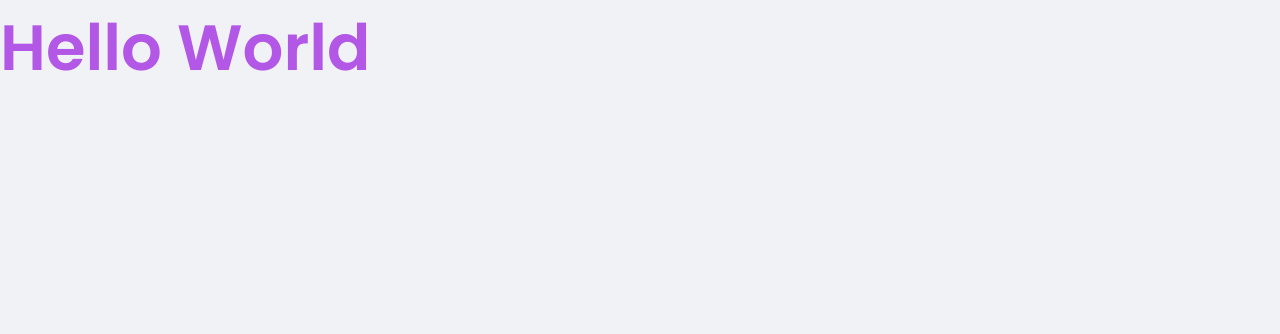
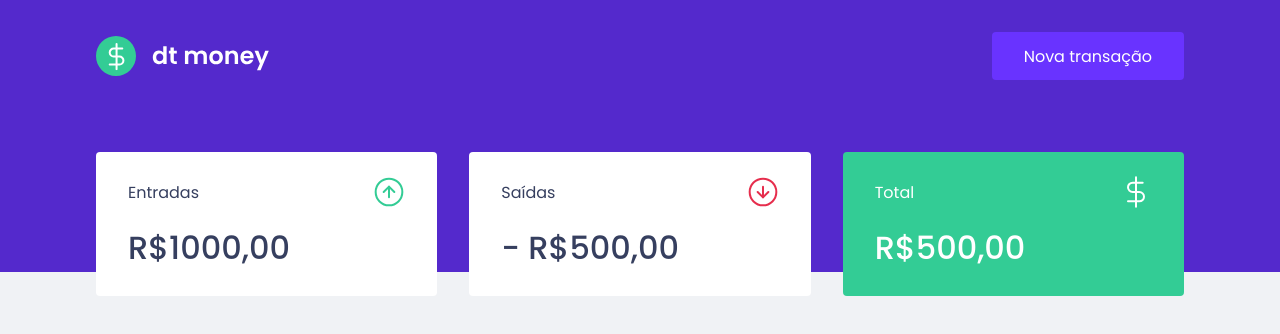
Before and after one commit to shuuwolf/dtmoney, a React (Create React App) app: page / in a window 1280 px wide. Shown: the top 334 px of the page. Built offline with nearby package versions, Linux system fonts and the light colour scheme.

Commit message:
Editando Dashboard

```diff
--- a/public/index.html
+++ b/public/index.html
@@ -6,7 +6,7 @@
     <meta charset="utf-8" />
     <meta name="viewport" content="width=device-width, initial-scale=1" />
     <link rel="shortcut icon" href="favicon.png" type="image/png">
-    <link href="https://fonts.googleapis.com/css2?family=Poppins:wght@400;600&display=swap" rel="stylesheet">
+    <link href="https://fonts.googleapis.com/css2?family=Poppins:wght@400;500;600&display=swap" rel="stylesheet">
     <title>dtMoney</title>
   </head>
   <body>
--- a/src/App.tsx
+++ b/src/App.tsx
@@ -1,16 +1,13 @@
-import styled from 'styled-components'
+import { Dashboard } from './components/Dashboard';
+import { Header } from './components/Header';
 import { GlobalStyle } from './styles/global';
-
-const Title = styled.h1`
-  font-size: 64px;
-  color: #B257e6;
-`
 
 export function App() {
   return (
-    <div className="App">
-      <Title>Hello World</Title>
+    <>
+      <Header />
+      <Dashboard />
       <GlobalStyle />
-    </div>
+    </>
   );
 }
--- /dev/null
+++ b/src/components/Dashboard/index.tsx
@@ -0,0 +1,10 @@
+import { Summary } from '../Summary';
+import { Container } from './styles';
+
+export function Dashboard(){
+    return (
+        <Container>
+            <Summary />
+        </Container>
+    );
+}
--- /dev/null
+++ b/src/components/Dashboard/styles.ts
@@ -0,0 +1,9 @@
+import styled from "styled-components";
+
+export const Container = styled.main`
+    width:100%;
+    max-width:1120px;
+    margin:0 auto;
+    padding:2.5rem 1rem;
+
+`
--- /dev/null
+++ b/src/components/Header/index.tsx
@@ -0,0 +1,15 @@
+import logoImg from '../../assets/logo.svg'
+import { Container, Content } from './styles'
+
+export function Header(){
+    return (
+        <Container>
+            <Content>
+            <img src={logoImg} alt="dt money logo" />
+            <button type="button">
+                Nova transação
+            </button>
+            </Content>
+        </Container>
+    )
+}
--- /dev/null
+++ b/src/components/Header/styles.ts
@@ -0,0 +1,29 @@
+import styled from 'styled-components';
+
+export const Container = styled.header `
+    background: var(--blue);
+`
+
+export const Content = styled.div`
+    max-width:1120px;
+    margin:0 auto;
+    padding:2rem 1rem 12rem;
+    display: flex;
+    align-items: center;
+    justify-content: space-between;
+
+    button{
+        font-size:1rem;
+        color: #fff;
+        background:var(--blue-light);
+        border:0;
+        padding:0 2rem;
+        border-radius:0.25rem;
+        height: 3rem;
+        transition: filter 0.2s;
+
+        &:hover{
+            filter:brightness(0.9)
+        }
+    }
+`
--- /dev/null
+++ b/src/components/Summary/index.tsx
@@ -0,0 +1,34 @@
+import IncomeImg from '../../assets/income.svg'
+import OutcomeImg from '../../assets/outcome.svg'
+import totalImg from '../../assets/total.svg'
+import { Container } from "./styles";
+
+export function Summary(){
+    return (
+        <Container>
+            <div>
+                <header>
+                    <p>Entradas</p>
+                    <img src={IncomeImg} alt="Entradas" />
+                </header>
+                <strong>R$1000,00</strong>
+            </div>
+
+            <div>
+                <header>
+                    <p>Saídas</p>
+                    <img src={OutcomeImg} alt="Saídas" />
+                </header>
+                <strong> - R$500,00</strong>
+            </div>
+
+            <div className='highlight-background'>
+                <header>
+                    <p>Total</p>
+                    <img src={totalImg} alt="Total" />
+                </header>
+                <strong>R$500,00</strong>
+            </div>
+        </Container>
+    )
+}
--- /dev/null
+++ b/src/components/Summary/styles.ts
@@ -0,0 +1,37 @@
+import styled from "styled-components";
+
+export const Container = styled.div`
+    display: grid;
+    grid-template-columns: repeat(3 , 1fr);
+    gap: 2rem ;
+    margin-top:-10rem;
+
+    div{
+        background:var(--shape);
+        padding:1.5rem 2rem;
+        border-radius:0.25rem;
+        color: var(--text-title);
+
+        &.highlight-background{
+            background: var(--green);
+            color: #FFF;
+        }
+    }
+
+
+
+    header{
+        display: flex;
+        align-items: center;
+        justify-content: space-between;
+    }
+
+    strong{
+        display: block;
+        margin-top: 1rem;
+        font-size: 2rem;
+        font-weight: 500;
+        line-height: 3rem;
+    }
+
+`;
--- a/src/styles/global.ts
+++ b/src/styles/global.ts
@@ -4,6 +4,7 @@ export const GlobalStyle = createGlobalStyle`
     :root{
         --background: #f0f2f5;
         --red: #E52E4D;
+        --green: #33CC95;
         --blue: #5429CC;
         --blue-light: #6933FF;
         --text-title: #363F5F;
```
